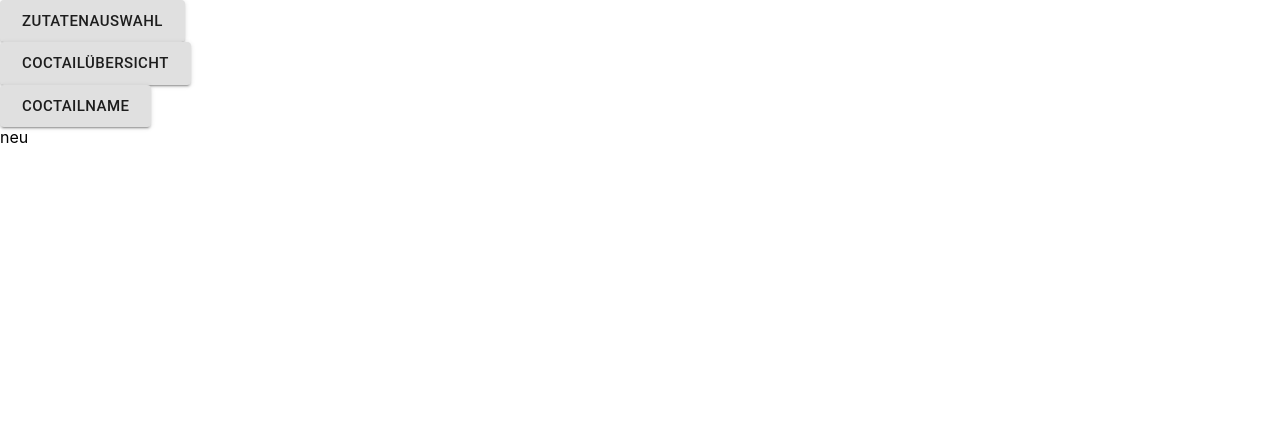
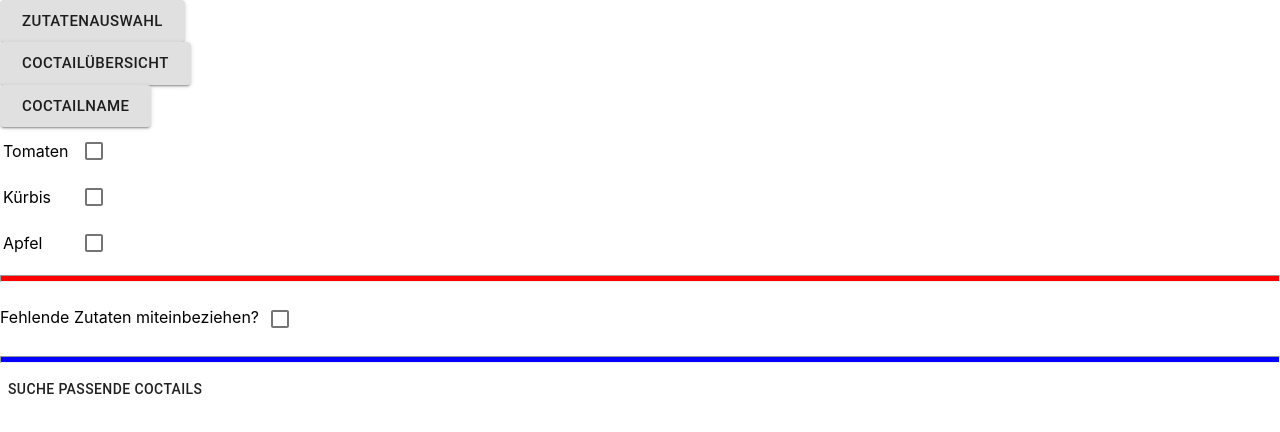
Before and after one commit to Phantomias3782/7876007-webprogramming, a React (Create React App) app in the folder which_coctail/: page /zutatenwahl in a window 1280 px wide. Shown: the top 432 px of the page. Built offline with nearby package versions, Linux system fonts and the light colour scheme.

Commit message:
Basic Build for FrontPage and CoctailOverview

```diff
--- a/which_coctail/src/components/chooseingredients/chooseingredients.jsx
+++ b/which_coctail/src/components/chooseingredients/chooseingredients.jsx
@@ -1,13 +1,33 @@
 import React from 'react';
+import { Checkbox } from '@material-ui/core';
 
-class chooseIngredients extends React.Component{
+export function chooseIngredients(probs) {
 
-    render () {
+    let content = []
+    probs.map((element) =>
+        content.push(
+            <tr id = {element.Zutat} >
+                <td>
+                    {element.Zutat}
+                </td>
+                <td>
+                    <Checkbox
+                        value = "uncontrolled"
+                        inputProps = {{ 'aria-label': 'uncontrolled-checkbox' }}
+                        id = {element.Zutat}
+                        /*onChange = {}*/ />
+                </td>
+            </tr>
+        )
+    )
 
-        return (
-            // rest is missing
-        );
-    }
+    return (
+        <div>
+            <table>
+                <tbody>
+                    {content}
+                </tbody>
+            </table>
+        </div>
+    );
 }
-
-export default chooseIngredients;
--- a/which_coctail/src/components/coctaillist/coctail/coctail.jsx
+++ b/which_coctail/src/components/coctaillist/coctail/coctail.jsx
@@ -0,0 +1,10 @@
+import React from "react";
+
+export function coctail(probs) {
+
+    return(
+        <div>
+            Dies ist eine provisorische Coctailansicht
+        </div>
+    );
+}
--- a/which_coctail/src/components/navigation/navigation.jsx
+++ b/which_coctail/src/components/navigation/navigation.jsx
@@ -41,7 +41,7 @@ export function navigation(siteToLoad) {
 
                 <Route path = "/coctailübersicht" component = {coctailoverview} />
 
-                <Route path = "/coctailname" component = {RecipeView} />
+                <Route path = "/coctailname" conponent = {RecipeView} />
 
             </Switch>
         </div>
--- a/which_coctail/src/containers/CoctailOverview/CoctailOverview.jsx
+++ b/which_coctail/src/containers/CoctailOverview/CoctailOverview.jsx
@@ -1,4 +1,5 @@
-import React from 'react';
+import React from './node_modules/react';
+import { Button } from '@material-ui/core';
 
 class coctailoverview extends React.Component{
 
@@ -6,7 +7,7 @@ class coctailoverview extends React.Component{
 
         return (
             <div>
-                CoctailOverview
+                {coctaillist(this.state.coctails)}
             </div>
             // rest is missing
         );
--- a/which_coctail/src/containers/FrontPage/FrontPage.jsx
+++ b/which_coctail/src/containers/FrontPage/FrontPage.jsx
@@ -1,12 +1,48 @@
 import React from 'react';
+import Button from '@material-ui/core/Button';
+import { Checkbox } from '@material-ui/core';
+import { chooseIngredients } from '../../components/chooseingredients/chooseingredients';
 
 class FrontPage extends React.Component{
+
+    state = {
+        ingredients : [ {Zutat:"Tomaten", Ausgewählt:false}, {Zutat:"Kürbis", Ausgewählt:false}, {Zutat:"Apfel", Ausgewählt:false} ]
+    }
+
+
 
     render () {
 
         return (
-            <div id = "chooseingredients" >
-                neu
+            <div id = "FrontPagechooseingredients" >
+
+                {chooseIngredients(this.state.ingredients)}
+
+                <hr // Adapt in css
+                    style= {{
+                    color: "red",
+                    backgroundColor: "red",
+                    height: 5
+                    }}>
+                </hr>
+
+                <p>
+                    Fehlende Zutaten miteinbeziehen?
+                    <Checkbox value="uncontrolled" inputProps={{ 'aria-label': 'uncontrolled-checkbox' }} />
+                </p>
+
+                <hr // Adapt in css
+                    style= {{
+                    color: "blue",
+                    backgroundColor: "blue",
+                    height: 5
+                    }}>
+                </hr>
+
+                <Button>
+                    Suche passende Coctails
+                </Button>
+
             </div>
             // rest is missing
         );
--- a/which_coctail/src/containers/RecipeView/RecipeView.jsx
+++ b/which_coctail/src/containers/RecipeView/RecipeView.jsx
@@ -1,4 +1,5 @@
 import React from 'react';
+import {coctail} from "../../components/coctaillist/coctail/coctail.jsx";
 
 class ReciepeView extends React.Component{
 
@@ -6,7 +7,8 @@ class ReciepeView extends React.Component{
 
         return (
             <div>
-                RecipeView
+                { coctail(this.probs)}
+                Das ist die Komponente RecipeView
             </div>
             // rest is missing
         );
```
Also changed, not shown: which_coctail/src/components/coctaillist/coctaillist.jsx (+51 -0 lines).
